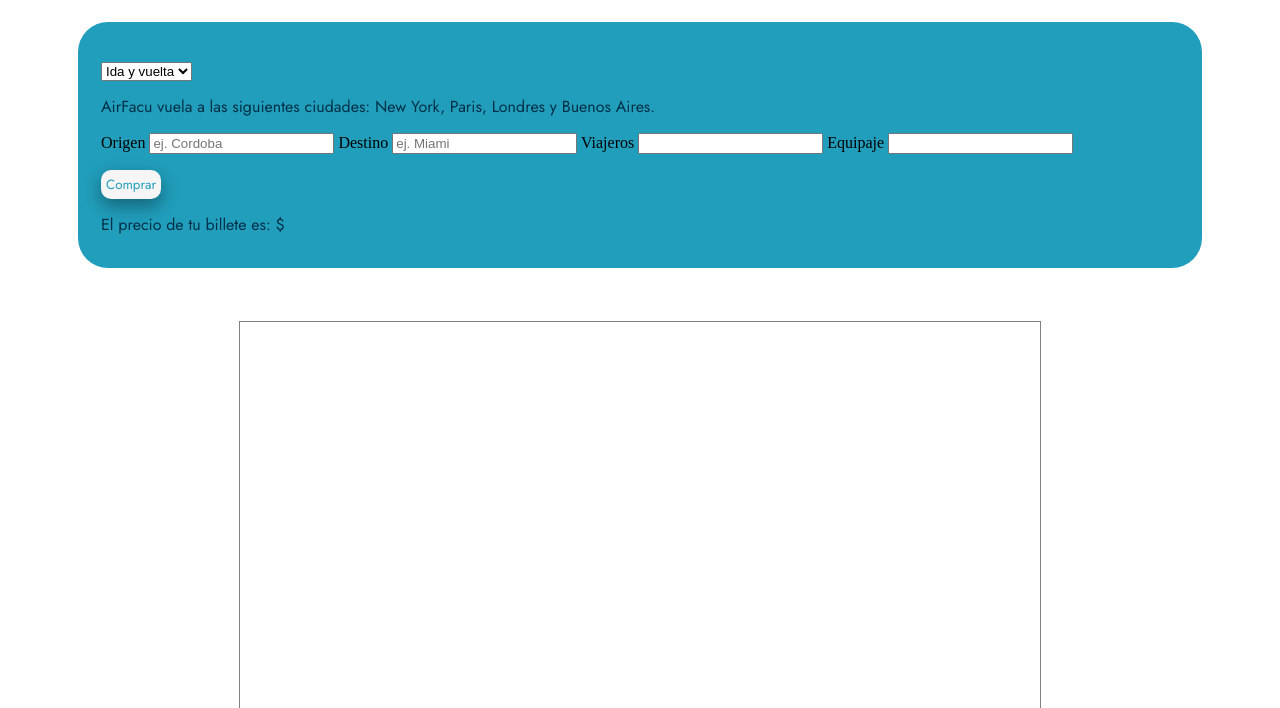
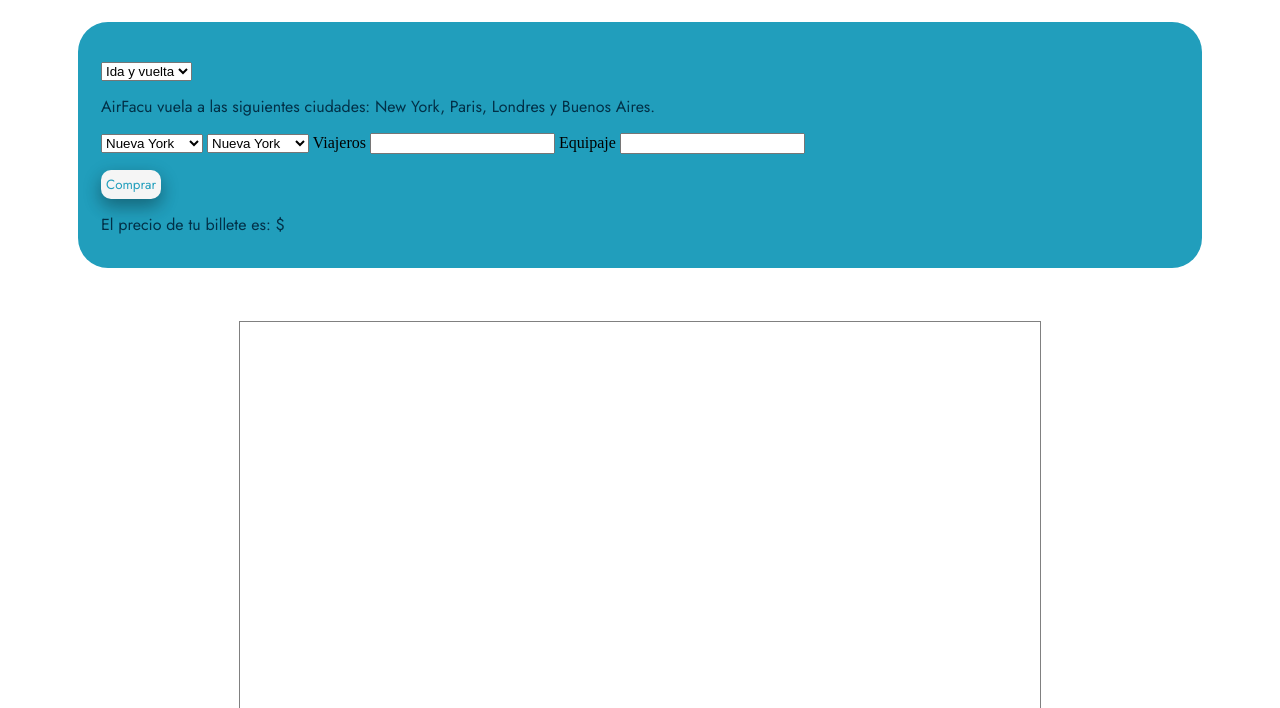
Before and after one commit to UCC-LabCompu2-Historico/proyecto2023-carrion-barlet, a plain HTML site: page index.html in a window 1280 px wide. Shown: the part 92-800 px from the top of the page. Drawn offline with Linux system fonts and the light colour scheme.

Commit message:
replacar select

```diff
--- a/index.html
+++ b/index.html
@@ -58,10 +58,18 @@
         </p>
         <p>
             <form name="trayecto">
-                <label for="origen">Origen</label>
-                <input type="text" name="origen" id="origen" placeholder="ej. Cordoba" onchange="verifOrigen(this.value)">
-                <label for="destino">Destino</label>
-                <input type="text" name="destino" id="destino" placeholder="ej. Miami" onchange="verifDestino(this.value)">
+                <select name="origen" id="origen">
+                    <option value="Nueva York">Nueva York</option>
+                    <option value="Paris">Paris</option>
+                    <option value="Buenos Aires">Buenos Aires</option>
+                    <option value="Londres">Londres</option>
+                </select>
+                <select name="destino" id="destino">
+                    <option value="Nueva York">Nueva York</option>
+                    <option value="Paris">Paris</option>
+                    <option value="Buenos Aires">Buenos Aires</option>
+                    <option value="Londres">Londres</option>
+                </select>
 
                 <label for="nb_personas">Viajeros</label>
                 <input type="number" name="personas" id="nb_personas">
```
Also changed, not shown: miScript.js (line endings or trailing spaces).
